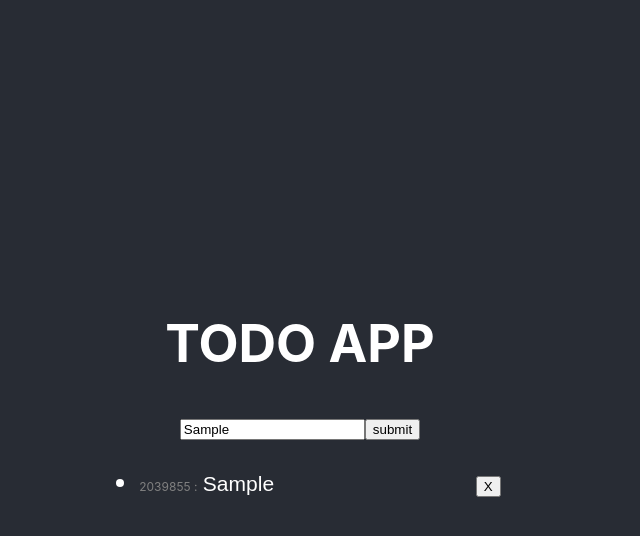
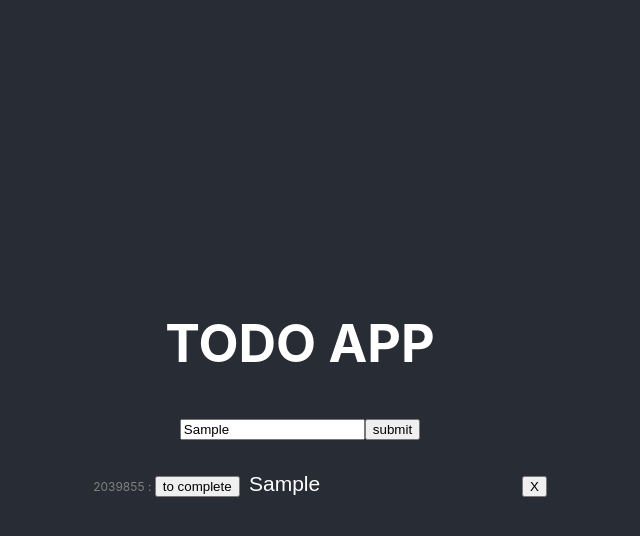
Before and after one commit to frxception/react-todo-app-demo, a React (Create React App) app: page / in a window 1280 px wide. Both pictures are taken after typing "Sample" into the empty fields and a click on the button "submit". Shown: the top 536 px of the page, without its empty margins (340-980 px from the left). Built offline with nearby package versions, Linux system fonts and the light colour scheme.

Commit message:
added item completed state management

```diff
--- a/src/App.js
+++ b/src/App.js
@@ -1,6 +1,6 @@
-import React, {useState} from 'react';
+import React, {useState, useEffect} from 'react';
 import { connect } from 'react-redux'
-import { addItem, editItem, deleteItem, currentItem } from './store/action'
+import {addItem, editItem, deleteItem, currentItem, completedItem} from './store/action'
 
 import ItemList from './components/item-list'
 import './App.css';
@@ -30,6 +30,11 @@ class App extends React.Component {
         deleteItem(id)
     }
 
+    actionCompleted = (id) => {
+        const {completedItem} = this.props;
+        completedItem(id)
+    }
+
     render() {
         console.log('[Render App component]')
         const {itemList} = this.props
@@ -43,7 +48,7 @@ class App extends React.Component {
                         <button type="submit">submit</button>
                     </form>
 
-                    <ItemList itemList={itemList} actionDelete={this.actionDelete} actionEdit={this.actionEdit} />
+                    <ItemList itemList={itemList} actionDelete={this.actionDelete} actionEdit={this.actionEdit} actionCompleted={this.actionCompleted}/>
 
                 </header>
             </div>
@@ -62,7 +67,8 @@ const mapDispatchToProps = dispatch => ({
     currentItem: text => dispatch(currentItem(text)),
     addItem: item => dispatch(addItem(item)),
     deleteItem: id => dispatch(deleteItem(id)),
-    editItem: item => dispatch(editItem(item))
+    editItem: item => dispatch(editItem(item)),
+    completedItem: id => dispatch(completedItem(id))
 })
 
 export default connect(mapStateToProps, mapDispatchToProps)(App);
--- a/src/components/item-list.css
+++ b/src/components/item-list.css
@@ -14,3 +14,6 @@
     color: white;
     font-size: 21px;
 }
+ul {
+    list-style-type: none;
+}
--- a/src/components/item-list.js
+++ b/src/components/item-list.js
@@ -7,16 +7,24 @@ const ItemList = props => {
     const itemList = props.itemList
     return (
         <div>
-            <ul>{
-                    itemList.map(item=>{
-                        return <li key={item.id}>
-                                <span className='item-id'>{item.id.toString().substring(10,3)} : </span>
-                                <input type="text" id={item.id} value={item.text} className="text"
-                                       onChange={e=>{props.actionEdit(item.id, e.target.value)}}/>
-                                <button className='delete' onClick={()=>props.actionDelete(item)}>X</button>
-                            </li>
-                     })
-                }
+            <ul className="list">{
+                itemList.map(item => {
+                    return <li key={item.id}>
+                        <span className='item-id'>{item.id.toString().substring(10, 3)} : </span>
+                        <button className='complete' onClick={() => props.actionCompleted(item.id)}>{item.completed ? 'completed' : "to complete"}</button>
+                        &nbsp;
+                        <input type="text" id={item.id} value={item.text} className="text"
+                               onChange={e => {
+                                   props.actionEdit(item.id, e.target.value)
+                               }}
+                               style={{
+                                   textDecoration: item.completed ? "line-through" : ""
+                               }}
+                        />
+                        <button className='delete' onClick={() => props.actionDelete(item)}>X</button>
+                    </li>
+                })
+            }
 
             </ul>
         </div>
--- a/src/store/action.js
+++ b/src/store/action.js
@@ -2,7 +2,8 @@ export const Types = {
     ADD_ITEM: 'ADD_ITEM',
     DELETE_ITEM: 'DELETE_ITEM',
     EDIT_ITEM: 'EDIT_ITEM',
-    CURRENT_ITEM: 'CURRENT_ITEM'
+    CURRENT_ITEM: 'CURRENT_ITEM',
+    COMPLETED_ITEM: 'COMPLETED_ITEM'
 }
 
 export const addItem = item => ({
@@ -25,10 +26,16 @@ export const currentItem = text => ({
     payload: text
 })
 
+export const completedItem = id => ({
+    type: Types.COMPLETED_ITEM,
+    payload: id
+})
+
 export default {
     Types,
     addItem,
     editItem,
     deleteItem,
-    currentItem
+    currentItem,
+    completedItem
 }
--- a/src/store/reducer.js
+++ b/src/store/reducer.js
@@ -2,7 +2,9 @@ import Actions from './action'
 
 const initialState = {
     item: {
-        id: '', text: ''
+        id: '',
+        text: '',
+        completed: false
     },
     itemList: []
 }
@@ -51,6 +53,13 @@ const reducers = ( state = initialState, action) => {
             }
         }
 
+        case Actions.Types.COMPLETED_ITEM: {
+            return {
+                ...state,
+                itemList:  state.itemList.map(item=>item.id === action.payload ? {...item, completed: !item.completed} : item)
+
+            }
+        }
 
         default: return state;
     }
```
